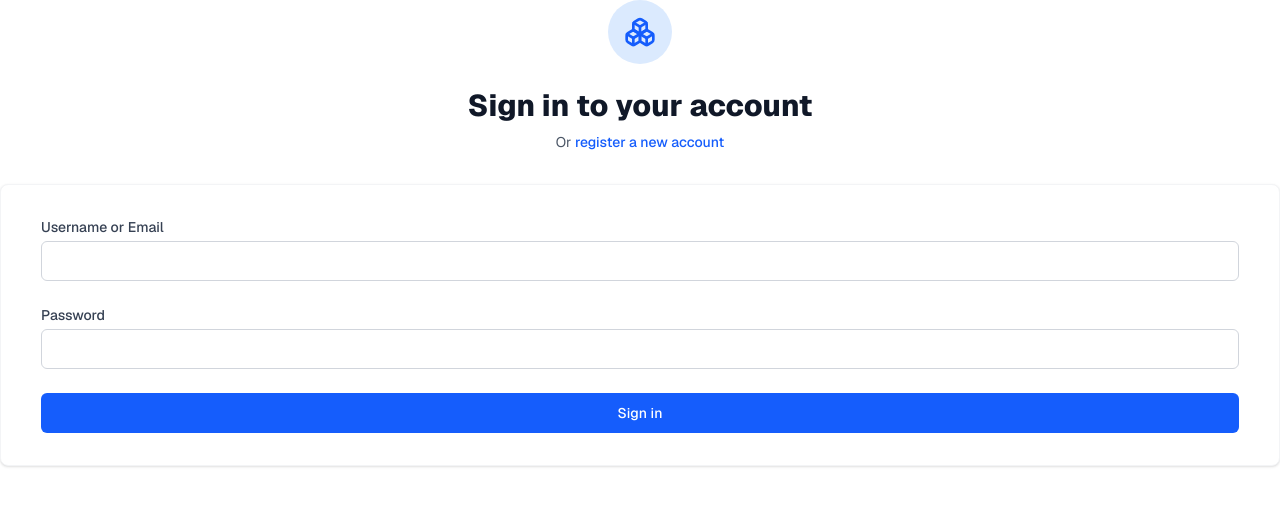
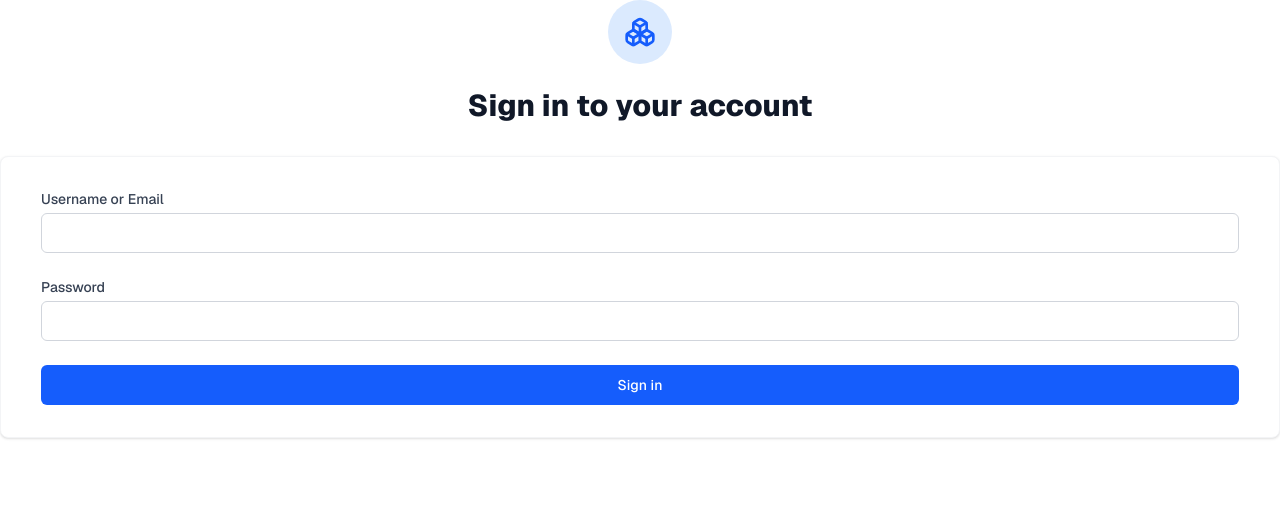
Before and after one commit to luichenzzo/PruebaTecnicaFrontEnd, a Next.js app: page /login in a window 1280 px wide. Shown: the top 506 px of the page. Built offline with nearby package versions, Linux system fonts and the light colour scheme.

Commit message:
Fiinished small details regarding the front alerts

```diff
--- a/app/(auth)/login/page.tsx
+++ b/app/(auth)/login/page.tsx
@@ -48,14 +48,7 @@ export default function LoginPage() {
         <h2 className="mt-2 text-center text-3xl font-extrabold text-gray-900">
           Sign in to your account
         </h2>
-        <p className="mt-2 text-center text-sm text-gray-600">
-          Or{" "}
-          <Link href="/register" className="font-medium text-blue-600 hover:text-blue-500">
-            register a new account
-          </Link>
-        </p>
       </div>
-
       <div className="mt-8 bg-white py-8 px-4 shadow sm:rounded-lg sm:px-10 border border-gray-100">
         <form className="space-y-6" onSubmit={handleSubmit}>
           <div>
--- a/app/(dashboard)/branch-management/page.tsx
+++ b/app/(dashboard)/branch-management/page.tsx
@@ -24,7 +24,7 @@ export default function BranchManagementPage() {
   const [refresh, setRefresh] = useState(0);
 
   useWebSocket("/topic/branches", () => {
-    toast({ type: "success", title: "Real-time update received!", message: "Branches have been refreshed." });
+
     setTimeout(() => setRefresh(prev => prev + 1), 800);
   });
 
--- a/app/(dashboard)/inventory/page.tsx
+++ b/app/(dashboard)/inventory/page.tsx
@@ -10,7 +10,6 @@ import { Search } from "lucide-react";
 import { Badge } from "@/components/ui/Badge";
 import { useToast } from "@/components/ui/Toast";
 import { useWebSocket } from "@/hooks/useWebSocket";
-
 export default function InventoryPage() {
   const { user } = useAuth();
   const { toast } = useToast();
--- a/app/(dashboard)/movements/page.tsx
+++ b/app/(dashboard)/movements/page.tsx
@@ -19,7 +19,7 @@ export default function MovementsPage() {
   const [refresh, setRefresh] = useState(0);
 
   useWebSocket("/topic/inventory-movements", () => {
-    toast({ type: "success", title: "Real-time update received!", message: "Movements have been refreshed." });
+
     setTimeout(() => setRefresh(prev => prev + 1), 800);
   });
 
--- a/app/(dashboard)/products/page.tsx
+++ b/app/(dashboard)/products/page.tsx
@@ -35,7 +35,7 @@ export default function ProductsPage() {
   });
 
   useWebSocket("/topic/products", () => {
-    toast({ type: "success", title: "Real-time update received!", message: "Products have been refreshed." });
+
     setTimeout(() => setRefresh(prev => prev + 1), 800);
   });
 
--- a/app/(dashboard)/purchase-orders/page.tsx
+++ b/app/(dashboard)/purchase-orders/page.tsx
@@ -24,7 +24,7 @@ export default function PurchaseOrdersPage() {
   const [refresh, setRefresh] = useState(0);
 
   useWebSocket("/topic/purchase-orders", () => {
-    toast({ type: "success", title: "Real-time update received!", message: "Purchase orders have been refreshed." });
+
     setTimeout(() => setRefresh(prev => prev + 1), 800);
   });
 
--- a/app/(dashboard)/sales/page.tsx
+++ b/app/(dashboard)/sales/page.tsx
@@ -70,7 +70,7 @@ export default function SalesPage() {
 
   useWebSocket("/topic/sales", () => {
     console.log("[Sales] Received update, refetching...");
-    toast({ type: "success", title: "Real-time update received!", message: "Sales list has been refreshed." });
+
     setTimeout(() => {
       if (user) {
         fetchSales();
--- a/app/(dashboard)/transfers/page.tsx
+++ b/app/(dashboard)/transfers/page.tsx
@@ -96,7 +96,7 @@ export default function TransfersPage() {
 
   useWebSocket("/topic/transfers", () => {
     console.log("[Transfers] Received update, refetching...");
-    toast({ type: "success", title: "Real-time update received!", message: "Transfers list has been refreshed." });
+
     setTimeout(() => {
       if (user?.role === "ADMIN" || user?.role === "MANAGER") {
         fetchTransfers();
```
